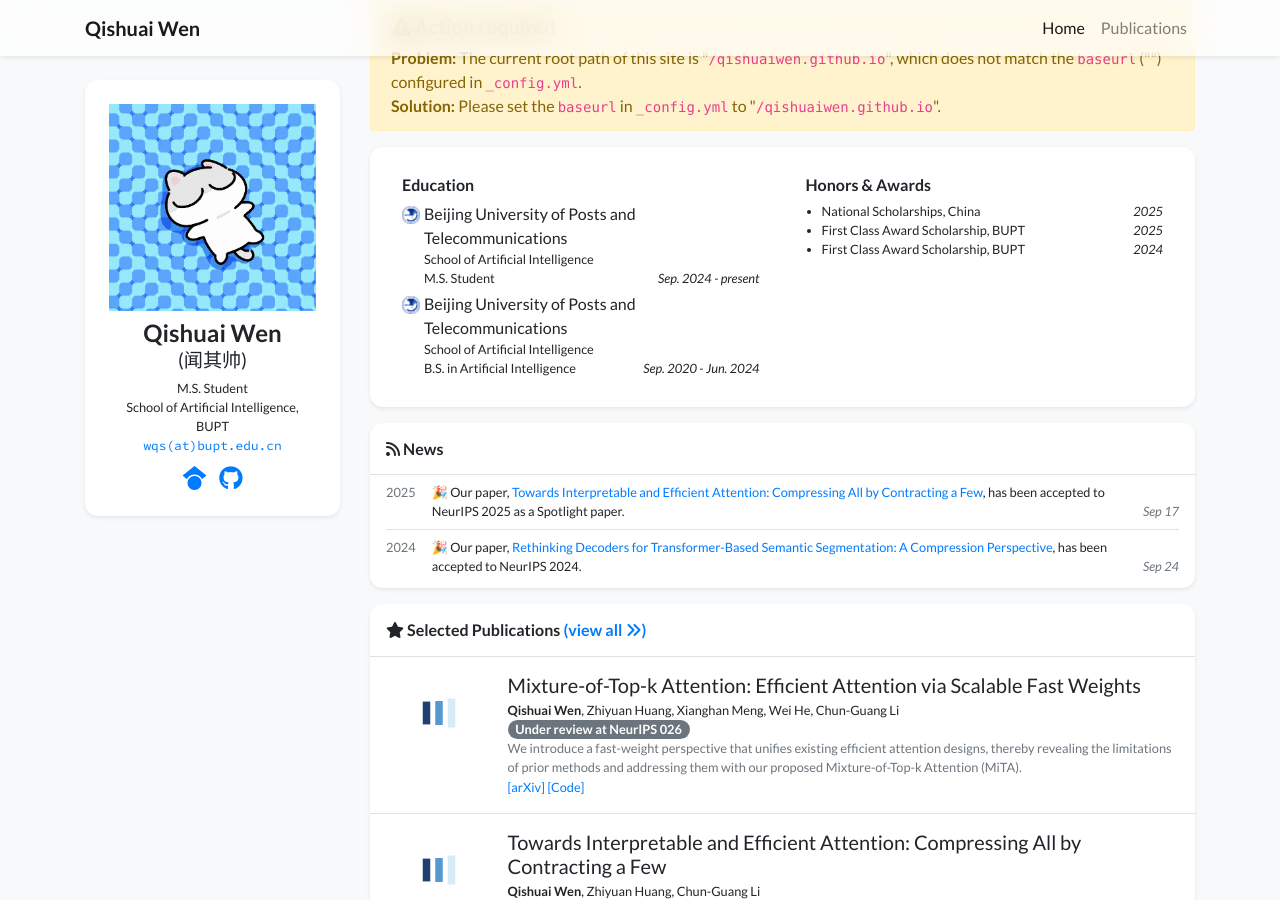
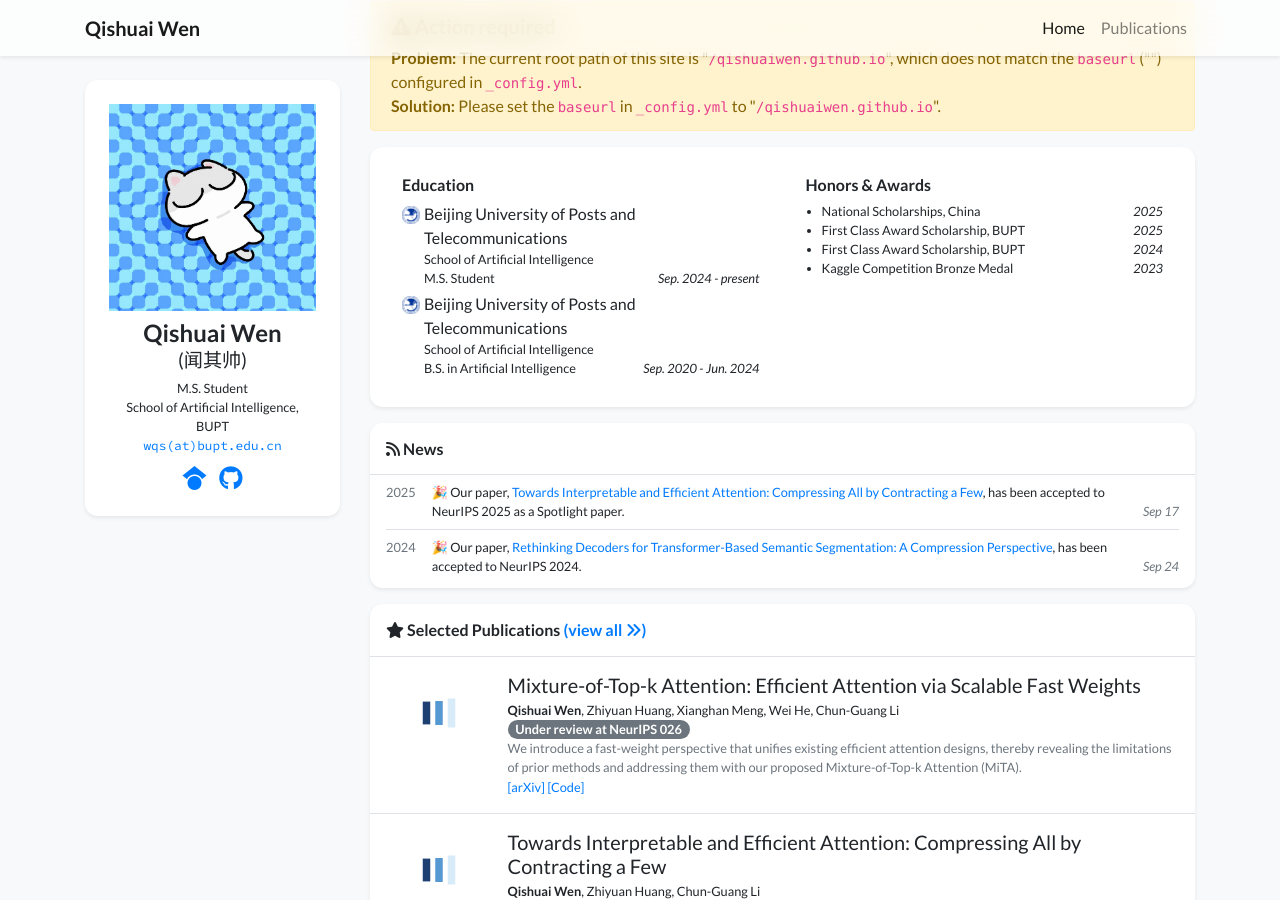
Before and after one commit to QishuaiWen/qishuaiwen.github.io, a Jekyll site: the page built from index.html, in a window 1280 px wide and 900 px high, scrolled down 385 px. Built offline with Jekyll 4.4.1, drawn with Linux system fonts in a browser that asks for light colours; nearby versions of some CDN libraries; a style sheet for code colours, icons or effects is not loaded.

Commit message:
Update profile.yml

```diff
--- a/_data/profile.yml
+++ b/_data/profile.yml
@@ -60,3 +60,5 @@ awards:
   date: 2025
 - name: First Class Award Scholarship, BUPT
   date: 2024
+- name: Kaggle Competition Bronze Medal
+  date: 2023
```
